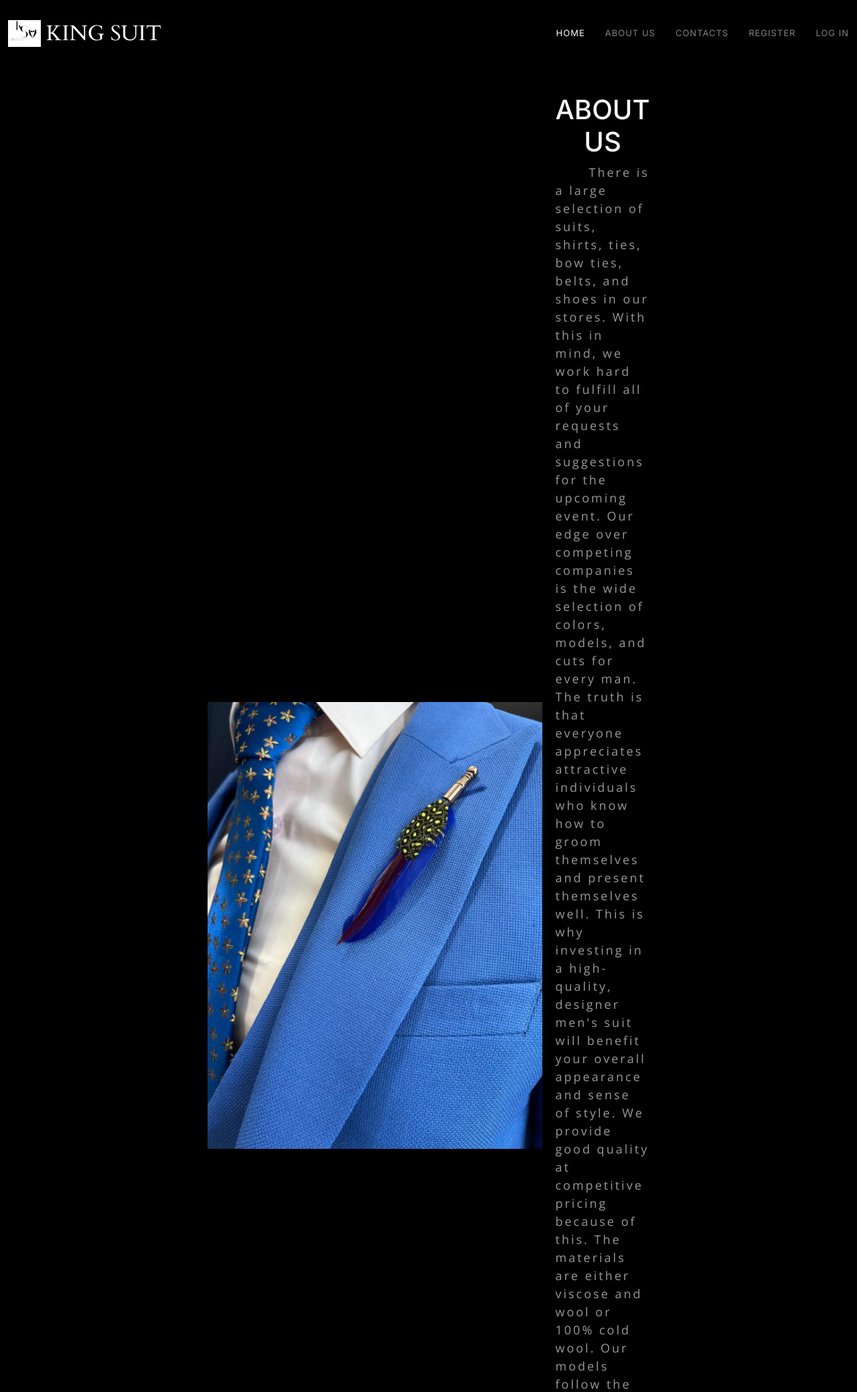
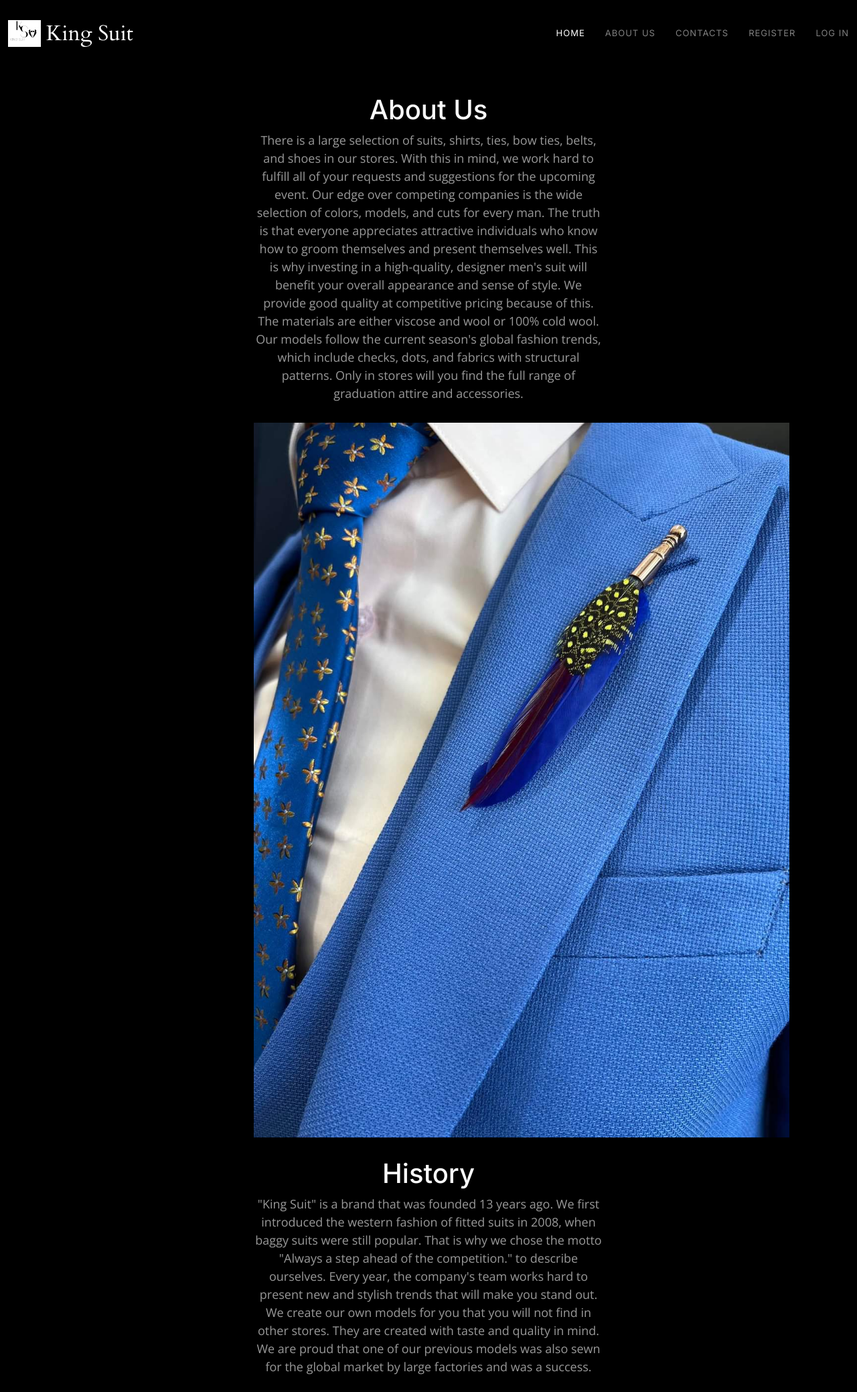
Before and after one commit to mimshopova/king-suit, a Django app: page /aboutus/ in a window 1280 px wide. Shown: the top 2078 px of the page at 67% size. Run offline with Django 4.2, Linux system fonts and the light colour scheme; some libraries are stand-ins or nearby versions.

Commit message:
adding changes to some html files

```diff
--- a/king_suit/templates/404.html
+++ b/king_suit/templates/404.html
@@ -1,6 +1,6 @@
 {% extends 'base.html' %}
 {% load static %}
 {%  block page_content %}
-    <h1>Sorry, we couldn't  find this page! please try with other data!</h1>
-{#    <img src="{% static 'images/404 man.png' %}" alt="We couldn't t find this page!">#}
+    <h1>Sorry, we couldn't  find this page! Please try with other data!</h1>
+    <img src="{% static 'images/404 man.png' %}" alt="We couldn't t find this page!">
 {% endblock %}
--- a/king_suit/templates/about_us.html
+++ b/king_suit/templates/about_us.html
@@ -1,44 +1,9 @@
 {% extends 'base.html' %}
 {% load static %}
 {% block page_content %}
-    <style>
-        h1 {
-            text-align: center;
-            text-transform: uppercase;
-            color: #f9f9fa;
-        }
-
-        p {
-            text-indent: 50px;
-            text-align: left;
-            letter-spacing: 3px;
-        }
-
-        .container {
-            display: flex;
-            align-items: center;
-            justify-content: center
-        }
-
-        img {
-            max-width: 500px;
-        }
-
-        .image {
-            flex-basis: 100%;
-        }
-
-        .text {
-            font-size: 20px;
-            padding-left: 20px;
-        }
-
-    </style>
 
     <div class="container">
-        <div class="image">
-            <img src="{% static 'images/blue_suit.jpg' %}" alt="KS Logo">
-        </div>
+
         <div class="text">
             <h1>About Us</h1>
             <p>
@@ -56,12 +21,15 @@
                 Only in stores will you find the full range of graduation attire and accessories.
             </p>
         </div>
+        <div class="image">
+            <img src="{% static 'images/blue_suit.jpg' %}" alt="Blue suit" width="800">
+        </div>
     </div>
 
+<p></p>
+
     <div class="container">
-        <div class="image">
-            <img src="{% static 'images/grey_suit.jpg' %}" alt="KS Logo">
-        </div>
+
         <div class="text">
             <h1>History</h1>
             <p>
@@ -76,12 +44,15 @@
                 was a success.
             </p>
         </div>
+        <div class="image">
+            <img src="{% static 'images/grey_suit.jpg' %}" alt="Grey suit" width="800">
+        </div>
     </div>
 
+<p></p>
+
     <div class="container">
-        <div class="image">
-            <img src="{% static 'images/suits (1).jpg' %}" alt="KS Logo">
-        </div>
+
         <div class="text">
             <h1>Philosophy</h1>
             <p>
@@ -90,12 +61,15 @@
                 We offer you a modern approach to dressing with them.
             </p>
         </div>
+        <div class="image">
+            <img src="{% static 'images/suits (1).jpg' %}" alt="Suit" width="800">
+        </div>
     </div>
 
+<p></p>
+
     <div class="container">
-        <div class="image">
-            <img src="{% static 'images/black suit.jpg' %}" alt="KS Logo">
-        </div>
+
         <div class="text">
             <h1>Why us?</h1>
             <p>
@@ -106,6 +80,9 @@
                 High-quality items at reasonable prices for all current and prospective customers.
             </p>
         </div>
+        <div class="image">
+            <img src="{% static 'images/black suit.jpg' %}" alt="Black suit" width="800">
+        </div>
     </div>
 
 {% endblock %}
--- a/king_suit/templates/all_departments.html
+++ b/king_suit/templates/all_departments.html
@@ -9,7 +9,6 @@
 {#                <a class="'button" href="{% url 'edit department' pk=department.pk %}">Edit</a>#}
 {#                <a class="'button" href="{% url 'delete department' pk=department.pk %}">Delete</a>#}
             {% endif %}
-
     {% empty %}
         No departments!
     {% endfor %}
--- a/king_suit/templates/index.html
+++ b/king_suit/templates/index.html
@@ -8,8 +8,10 @@
     <p>We have suit for your special moments!</p>
     <img src="{% static 'assets/img/ks_logo.png' %}" alt="KS logo">
     {% if has_rights %}
+        <p></p>
         <a href="{% url 'create article' %}" class="btn-get-started">Create Article</a>
         <a href="{% url 'create product' %}" class="btn-get-started">Create Product</a>
+        <p></p>
         <a href="{% url 'create department' %}" class="btn-get-started">Create Department</a>
         <a href="{% url 'create employee' %}" class="btn-get-started">Create Employee</a>
     {% endif %}
```
Also changed, not shown: king_suit/templates/detail_article.html (+5 -35 lines), king_suit/mediafiles/employee_photos/404_man.jpg (deleted), king_suit/mediafiles/employee_photos/testimonials-3.jpg (added), king_suit/mediafiles/feedback_photos/FB_IMG_1667929262999.jpg (added), king_suit/mediafiles/feedback_photos/FB_IMG_1667929411474.jpg (deleted), king_suit/mediafiles/user_photos/cute-rabbit-standing-on-a-tree-stump-wallpaper-preview.jpg (deleted).
